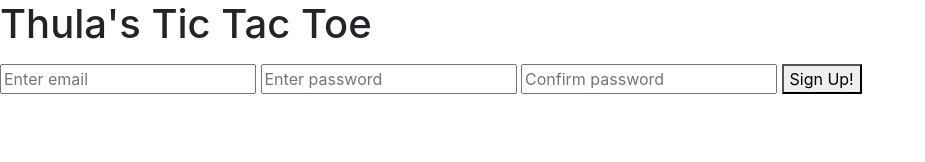
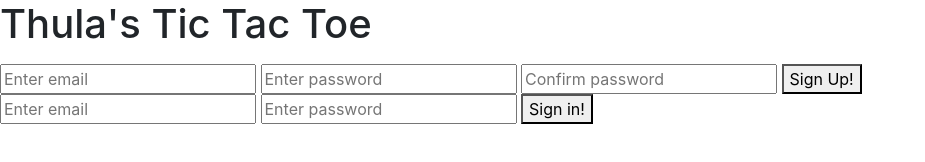
Before and after one commit to tparks1100/thulas-tic-tac-toe-client, a website built with webpack: page index.html in a window 1280 px wide. Shown: the whole page, without its empty margins (0-925 px from the left). Built offline with nearby package versions, Linux system fonts and the light colour scheme.

Commit message:
Created form and button for signin

```diff
--- a/index.html
+++ b/index.html
@@ -17,10 +17,16 @@
       <p id="message"></p>
 
       <form id="sign-up">
-      <input name="credentials[email]" type="email" placeholder="Enter email">
-      <input name="credentials[password]" type="password" placeholder="Enter password">
-      <input name="credentials[password_confirmation]" type="password" placeholder="Confirm password">
-      <button type="submit">Sign Up!</button>
+        <input name="credentials[email]" type="email" placeholder="Enter email">
+        <input name="credentials[password]" type="password" placeholder="Enter password">
+        <input name="credentials[password_confirmation]" type="password" placeholder="Confirm password">
+        <button type="submit">Sign Up!</button>
+      </form>
+
+      <form id="sign-in">
+        <input name="credentials[email]" type="email" placeholder="Enter email">
+        <input name="credentials[password]" type="password" placeholder="Enter password">
+        <button type="submit">Sign in!</button>
       </form>
 
     </body>
```
